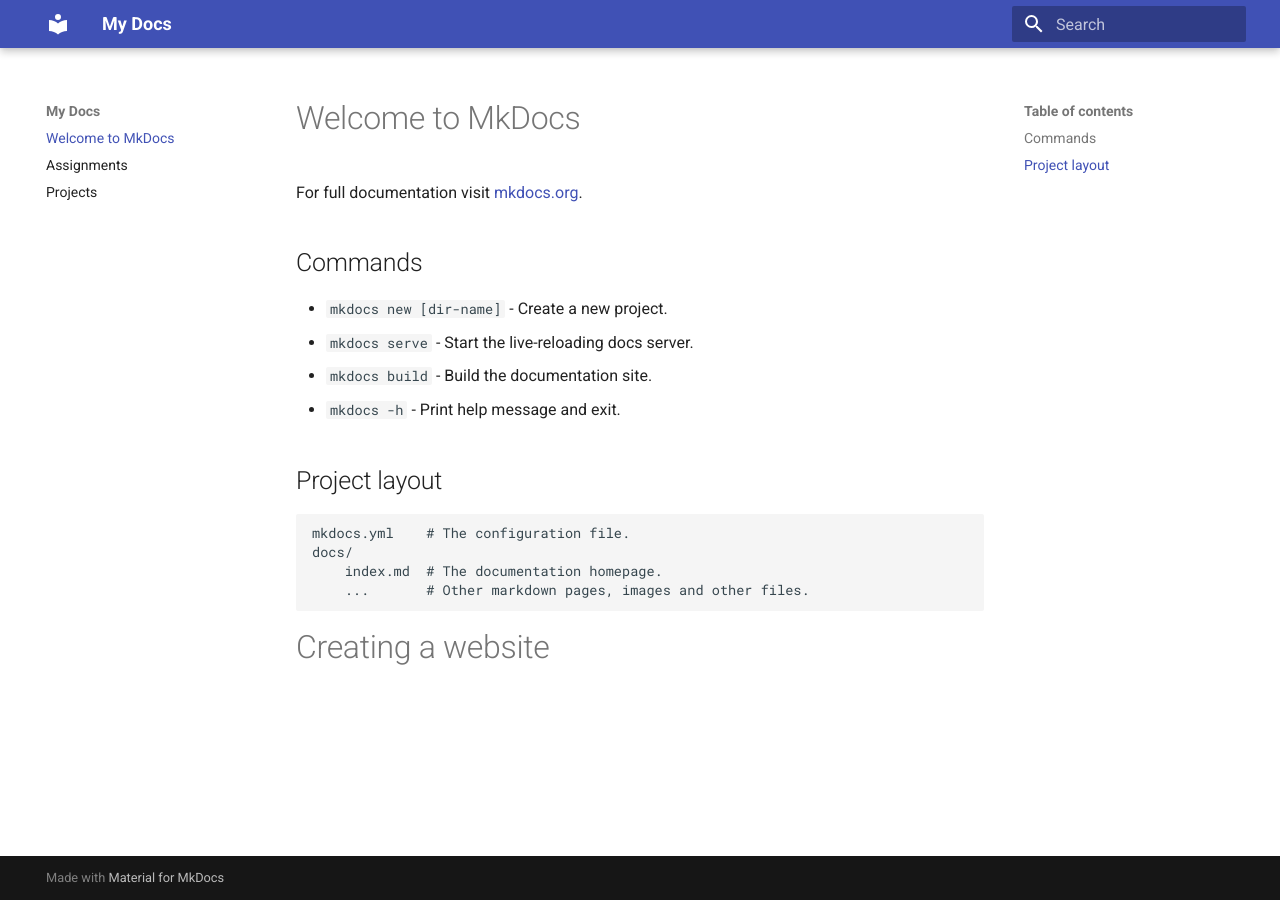
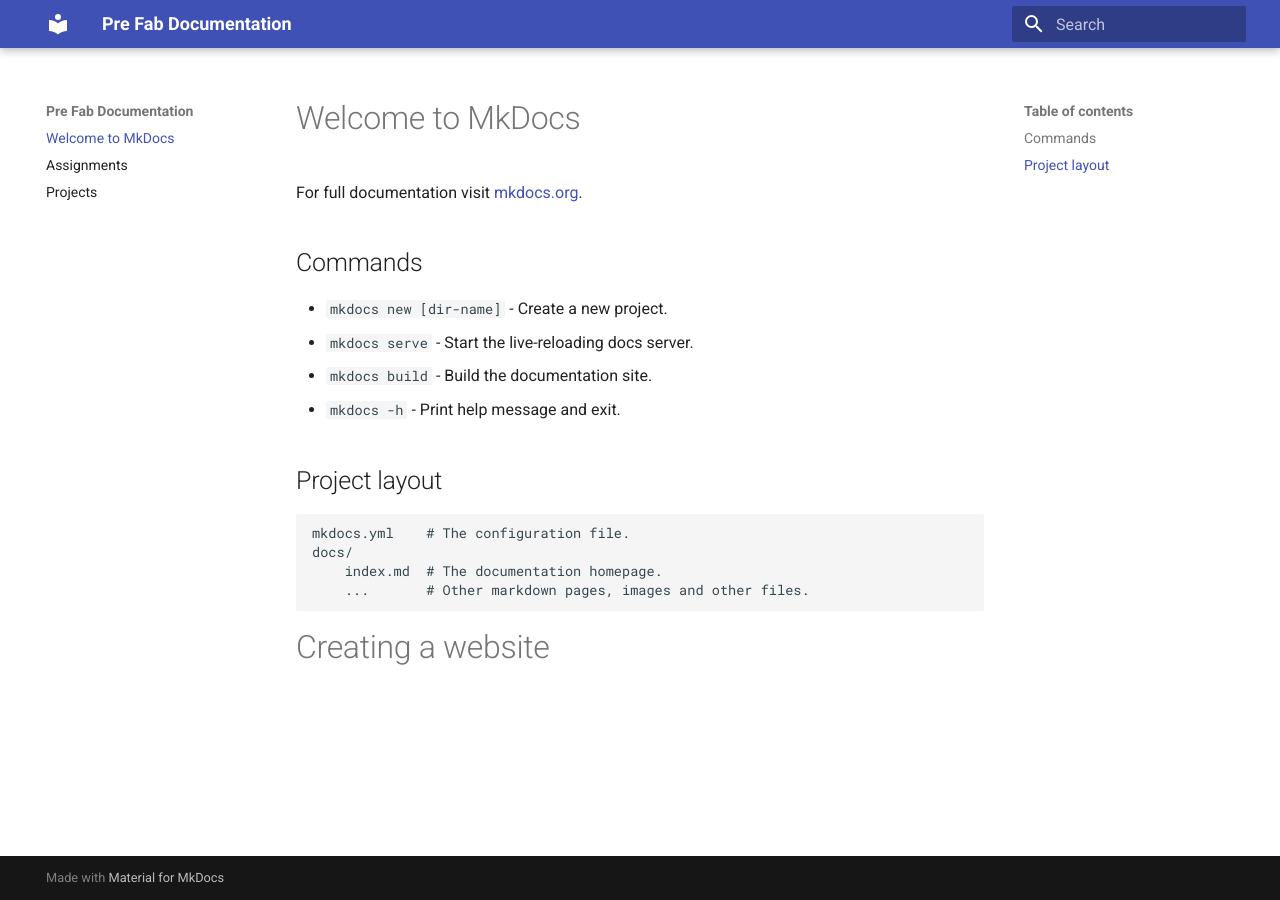
Before and after one commit to OlofH2/Before-Fab-Academy, an MkDocs documentation site: the page built from docs/index.md, in a window 1280 px wide. Built offline with MkDocs 1.6.1 and Material for MkDocs 9.7.7, drawn with Linux system fonts in a browser that asks for light colours.

Commit message:
Nafni á síðu breytt

```diff
--- a/mkdocs.yml
+++ b/mkdocs.yml
@@ -1,4 +1,4 @@
-site_name: My Docs
+site_name: Pre Fab Documentation
 
 theme:
   name: material
```
